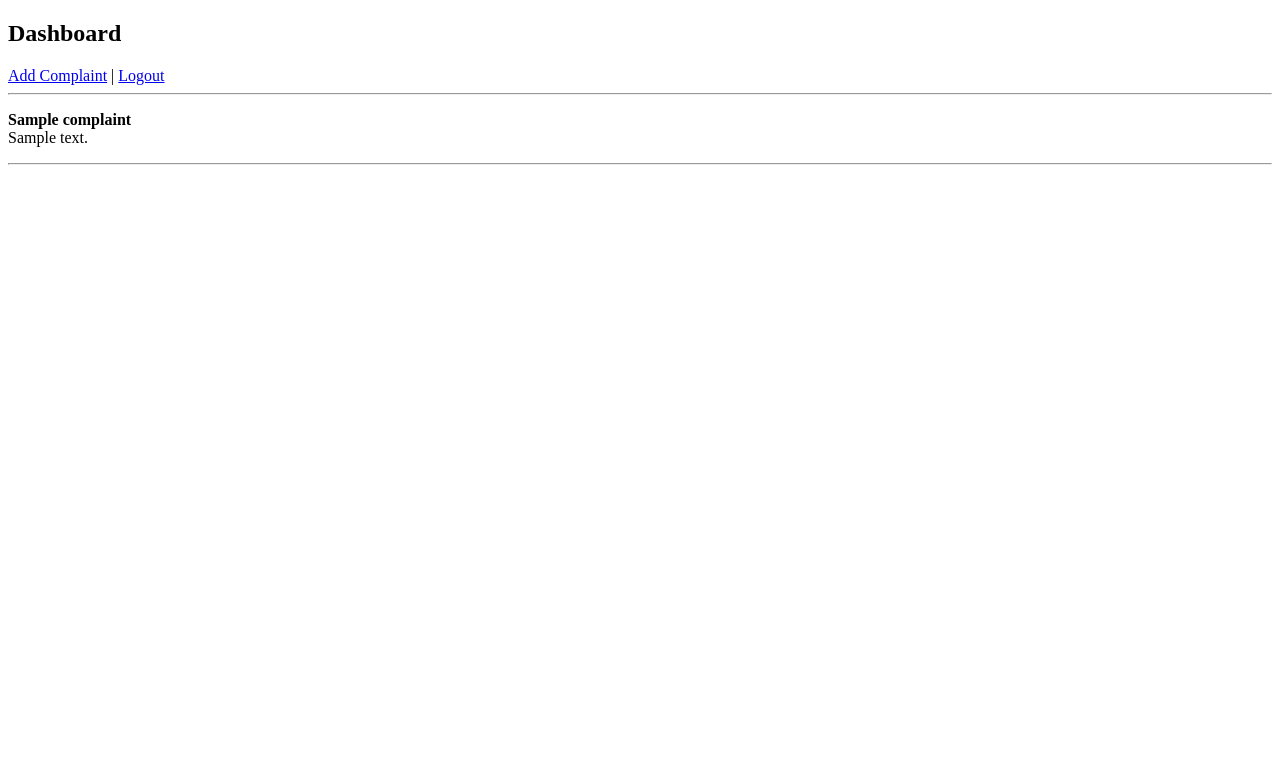
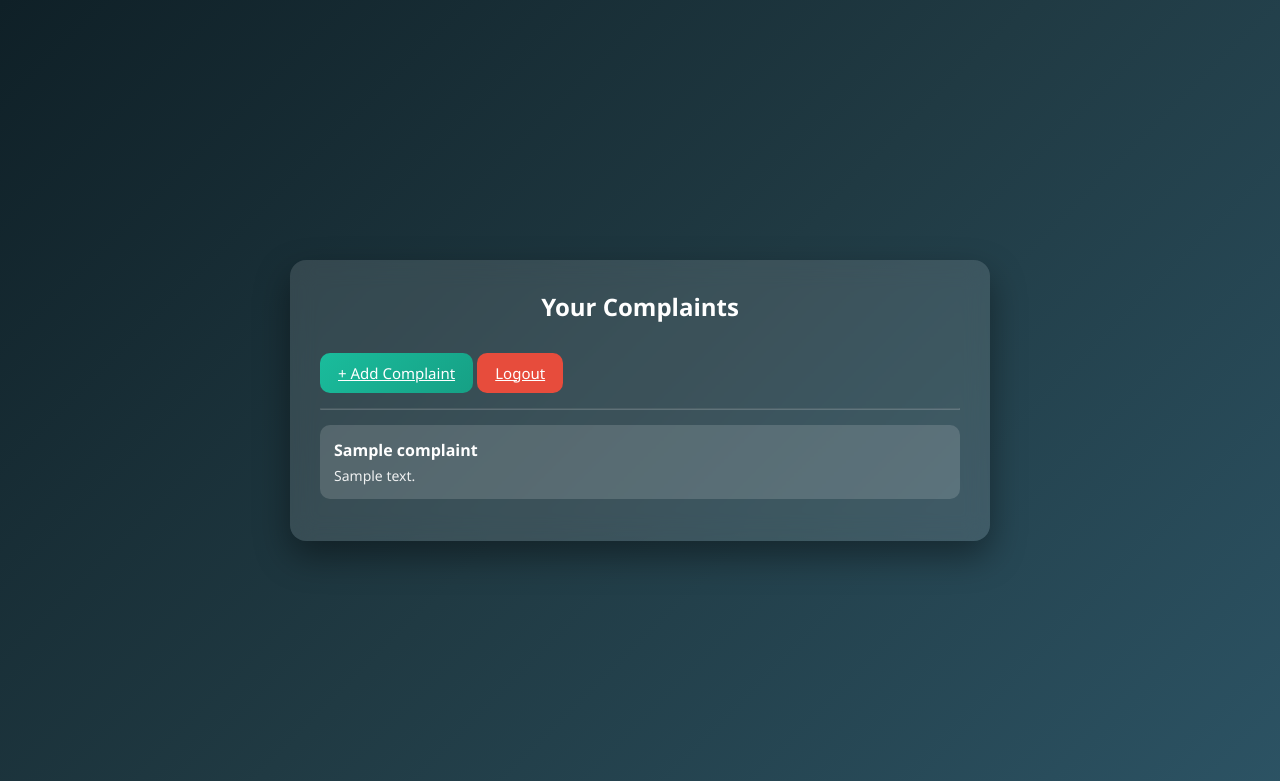
Before and after one commit to Sahiljain6/complaint-management-system, a Flask app: template templates/dashboard.html in a window 1280 px wide. Shown: the top 781 px of the page. Run offline with Flask 3, Linux system fonts and the light colour scheme; the template is opened without the code that fills it: most values are stand-ins (such as "Sample title", 1, 10 or a date in 2020).

Commit message:
Enhance dashboard layout and add title
Updated the dashboard layout to enhance user experience and added a title for better context.

```diff
--- a/templates/dashboard.html
+++ b/templates/dashboard.html
@@ -1,27 +1,44 @@
 <!DOCTYPE html>
 <html>
 <head>
-    <title>Dashboard</title>
+    <title>Dashboard | Complaint System</title>
+    <link rel="stylesheet" href="/static/style.css">
 </head>
 <body>
-<h2>Dashboard</h2>
 
-<a href="/add">Add Complaint</a> |
-<a href="/logout">Logout</a>
+<div class="card" style="width: 700px;">
+    <h2>Your Complaints</h2>
 
-<hr>
+    <div style="margin-bottom:15px;">
+        <a class="btn" style="display:inline-block;width:auto;padding:10px 18px;" href="/add">
+            + Add Complaint
+        </a>
+        <a class="btn" style="display:inline-block;width:auto;padding:10px 18px;background:#e74c3c;" href="/logout">
+            Logout
+        </a>
+    </div>
+
+    <hr style="opacity:0.2;margin:15px 0;">
 
     {% if complaints %}
         {% for c in complaints %}
-        <p>
-            <b>{{ c["title"] }}</b><br>
-            {{ c["description"] }}
+            <div style="
+                background: rgba(255,255,255,0.15);
+                padding: 14px;
+                border-radius: 10px;
+                margin-bottom: 12px;
+                text-align:left;
+            ">
+                <strong>{{ c['title'] }}</strong>
+                <p style="font-size:14px;opacity:0.9;margin-top:5px;">
+                    {{ c['description'] }}
                 </p>
-        <hr>
+            </div>
         {% endfor %}
     {% else %}
-    <p>No complaints submitted yet.</p>
+        <p style="opacity:0.8;">No complaints submitted yet.</p>
     {% endif %}
+</div>
 
 </body>
 </html>
```
Lines whose indentation alone changed are shown as unchanged.
